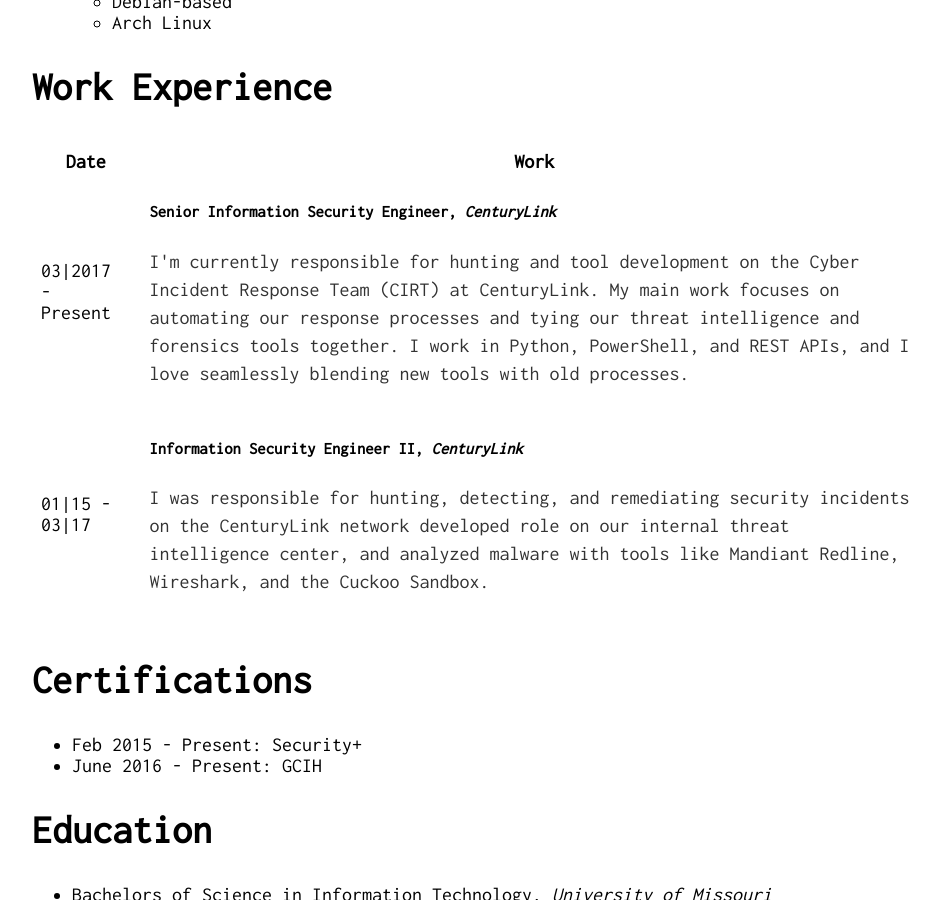
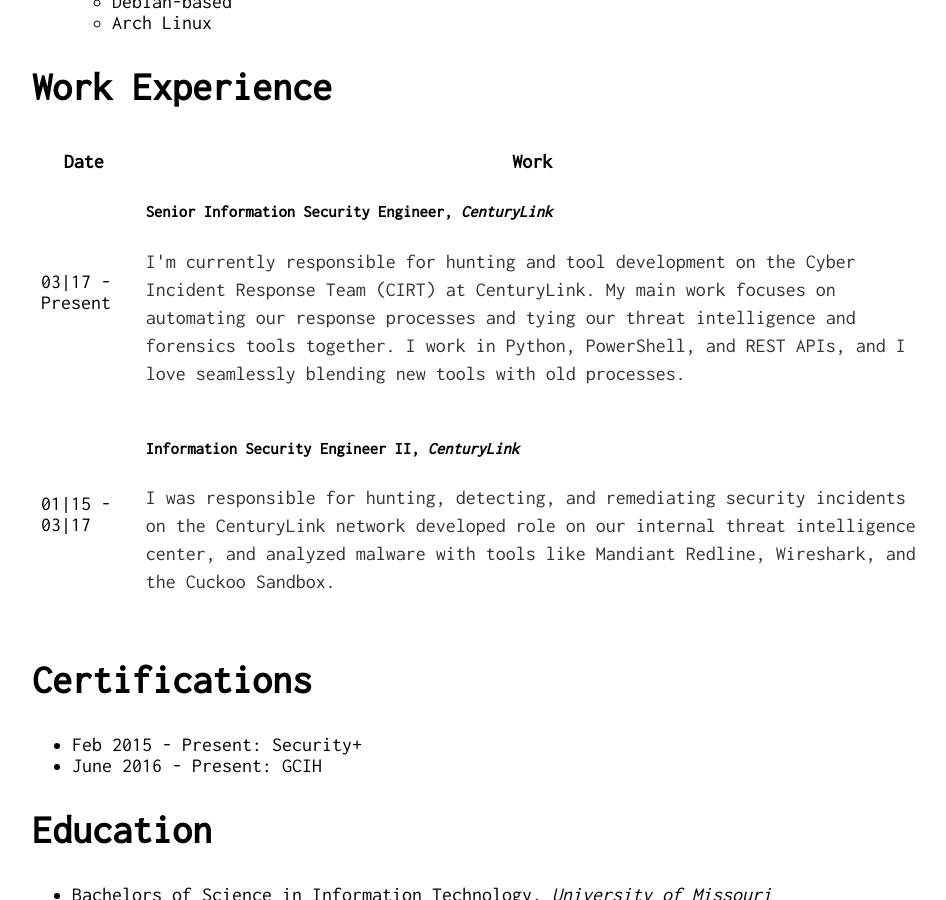
Before and after one commit to infosec-intern/infosec-intern.github.io, a Jekyll site: the page built from cv.html, in a window 1280 px wide and 900 px high, scrolled down 1688 px. Shown: the whole window, without its empty margins (160-1106 px from the left). Built offline with Jekyll 4.4.1, drawn with Linux system fonts in a browser that asks for light colours.

Commit message:
fixed year for current position

```diff
--- a/cv.html
+++ b/cv.html
@@ -118,7 +118,7 @@ title: Infosec Intern CV
         </thead>
         <tbody>
             <tr>
-                <td class="date">03|2017 - Present</td>
+                <td class="date">03|17 - Present</td>
                 <td>
                     <h5 class="title">Senior Information Security Engineer, <i>CenturyLink</i></h5>
                     <p class="description">
```
